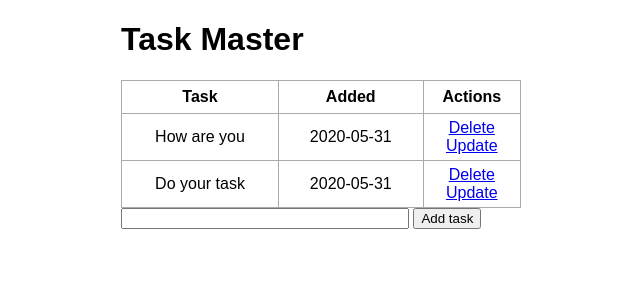
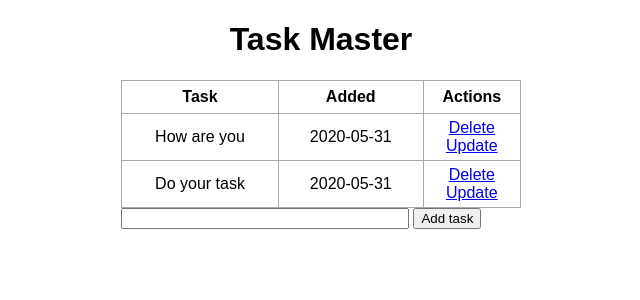
Before and after one commit to rkasale28/Flask-Introduction, a Flask app: page / in a window 1280 px wide. Shown: the top 300 px of the page, without its empty margins (319-959 px from the left). Run offline with Flask 2, Linux system fonts and the light colour scheme; data comes from the database, SQL or seed files in the repository.

Commit message:
Added CSS

```diff
--- a/static/css/main.css
+++ b/static/css/main.css
@@ -33,3 +33,7 @@ td {
 #content {
     width: 70%;
 }
+
+h1{
+    text-align: center;
+}
```
